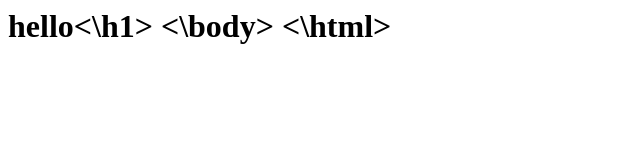
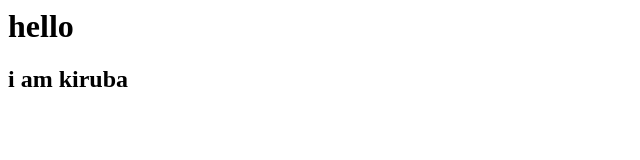
Before and after one commit to rexkiruba/kirubaa, a plain HTML site: page index.html in a window 1280 px wide. Shown: the whole page, without its empty margins (0-640 px from the left). Drawn offline with Linux system fonts and the light colour scheme.

Commit message:
Update index.html

```diff
--- a/index.html
+++ b/index.html
@@ -1,5 +1,6 @@
 <html>
-	<body>
-		<h1>hello<\h1>
-			<\body>
-			<\html>
+	<head>
+		<h1>hello</h1>
+		<h2>i am kiruba</h2>
+	</head>
+</html>
```
